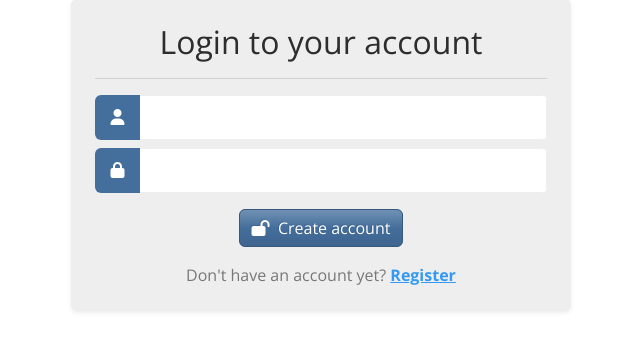
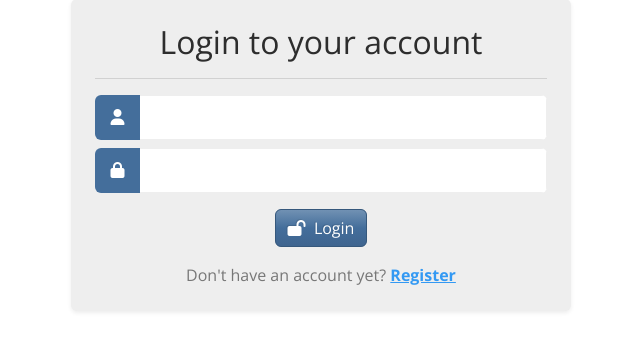
Before and after one commit to Aphiwe-Makisi/dj_todo, a Django app: page /login/ in a window 1280 px wide. Shown: the part 123-474 px from the top of the page, without its empty margins (319-959 px from the left). Run offline with Django 4.2, Linux system fonts and the light colour scheme.

Commit message:
Fixed issue on login button

```diff
--- a/todos/templates/todos/login.html
+++ b/todos/templates/todos/login.html
@@ -26,7 +26,7 @@
                     {{ form.password }}
                 </div>
                 <div class="text-center mt-3">
-                    <button type="submit" class="btn btn-primary"><i class="fa-solid fa-lock-open"></i>&nbsp;&nbsp;Create account</button>
+                    <button type="submit" class="btn btn-primary"><i class="fa-solid fa-lock-open"></i>&nbsp;&nbsp;Login</button>
                 </div>
             </form>
 
```
Also changed, not shown: db.sqlite3.
